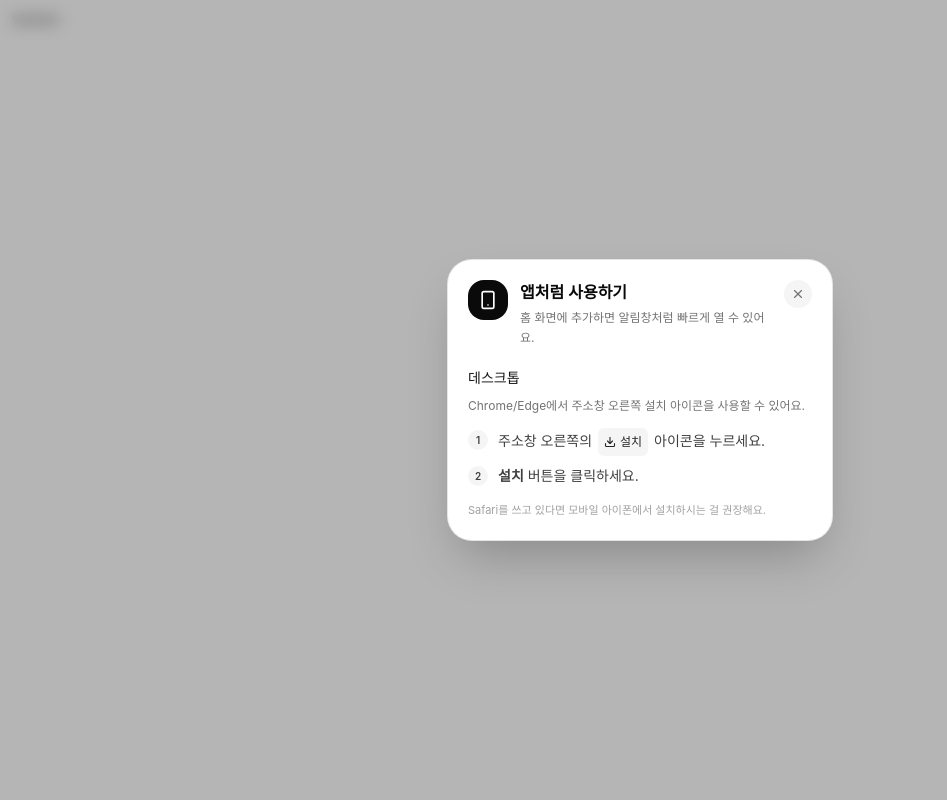
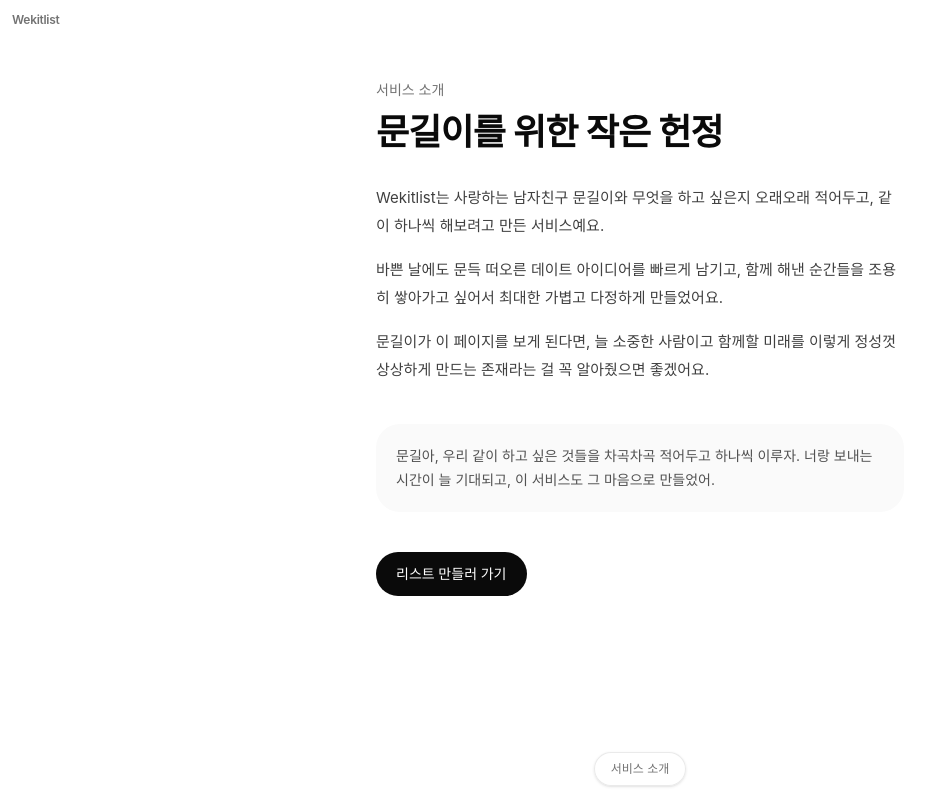
Before and after one commit to FLYLIKEB/wekitlist, a Next.js app: page /about in a window 1280 px wide. Before the commit this address had no page. Shown: the whole page, without its empty margins (0-947 px from the left). Built offline with nearby package versions, Linux system fonts and the light colour scheme.

Commit message:
feat: add service intro footer

```diff
--- /dev/null
+++ b/src/app/about/page.tsx
@@ -0,0 +1,34 @@
+import Link from 'next/link';
+
+export default function AboutPage() {
+  return (
+    <main className="mx-auto flex min-h-screen w-full max-w-xl flex-col px-6 py-20 pb-32">
+      <p className="text-sm text-neutral-500">서비스 소개</p>
+      <h1 className="mt-3 text-4xl font-semibold tracking-tight text-neutral-950">문길이를 위한 작은 헌정</h1>
+      <div className="mt-8 space-y-4 text-[15px] leading-7 text-neutral-700">
+        <p>
+          Wekitlist는 사랑하는 남자친구 문길이와 무엇을 하고 싶은지 오래오래 적어두고,
+          같이 하나씩 해보려고 만든 서비스예요.
+        </p>
+        <p>
+          바쁜 날에도 문득 떠오른 데이트 아이디어를 빠르게 남기고, 함께 해낸 순간들을 조용히
+          쌓아가고 싶어서 최대한 가볍고 다정하게 만들었어요.
+        </p>
+        <p>
+          문길이가 이 페이지를 보게 된다면, 늘 소중한 사람이고 함께할 미래를 이렇게 정성껏
+          상상하게 만드는 존재라는 걸 꼭 알아줬으면 좋겠어요.
+        </p>
+      </div>
+      <div className="mt-10 rounded-3xl bg-neutral-50 px-5 py-5 text-sm leading-6 text-neutral-600">
+        문길아, 우리 같이 하고 싶은 것들을 차곡차곡 적어두고 하나씩 이루자. 너랑 보내는 시간이
+        늘 기대되고, 이 서비스도 그 마음으로 만들었어.
+      </div>
+      <Link
+        href="/"
+        className="mt-10 inline-flex w-fit rounded-full bg-neutral-950 px-5 py-3 text-sm font-medium text-white transition hover:bg-neutral-800"
+      >
+        리스트 만들러 가기
+      </Link>
+    </main>
+  );
+}
--- a/src/app/layout.tsx
+++ b/src/app/layout.tsx
@@ -45,6 +45,16 @@ export default function RootLayout({ children }: { children: React.ReactNode })
           Wekitlist
         </Link>
         {children}
+        <footer className="pointer-events-none fixed bottom-0 left-0 right-0 z-30 px-4 pb-[calc(env(safe-area-inset-bottom)+14px)] pt-6">
+          <div className="mx-auto flex max-w-xl justify-center">
+            <Link
+              href="/about"
+              className="pointer-events-auto rounded-full border border-neutral-200/80 bg-white/88 px-4 py-2 text-xs text-neutral-500 shadow-sm backdrop-blur transition hover:text-neutral-900"
+            >
+              서비스 소개
+            </Link>
+          </div>
+        </footer>
         <InstallPrompt />
       </body>
     </html>
--- a/src/components/local/install-prompt.tsx
+++ b/src/components/local/install-prompt.tsx
@@ -50,6 +50,11 @@ function wasRecentlyDismissed(): boolean {
   }
 }
 
+function isAutomation(): boolean {
+  if (typeof window === 'undefined') return false;
+  return window.navigator.webdriver === true;
+}
+
 export function openInstallPrompt() {
   if (typeof window === 'undefined') return;
   window.dispatchEvent(new CustomEvent(OPEN_EVENT));
@@ -64,6 +69,7 @@ export function InstallPrompt() {
 
   useEffect(() => {
     function show() {
+      if (isAutomation()) return;
       if (appearTimerRef.current !== null) {
         window.clearTimeout(appearTimerRef.current);
       }
@@ -85,7 +91,7 @@ export function InstallPrompt() {
     }
 
     function handleManualOpen() {
-      if (isStandalone()) return;
+      if (isStandalone() || isAutomation()) return;
       try {
         window.localStorage.removeItem(DISMISS_STORAGE_KEY);
       } catch {
```
